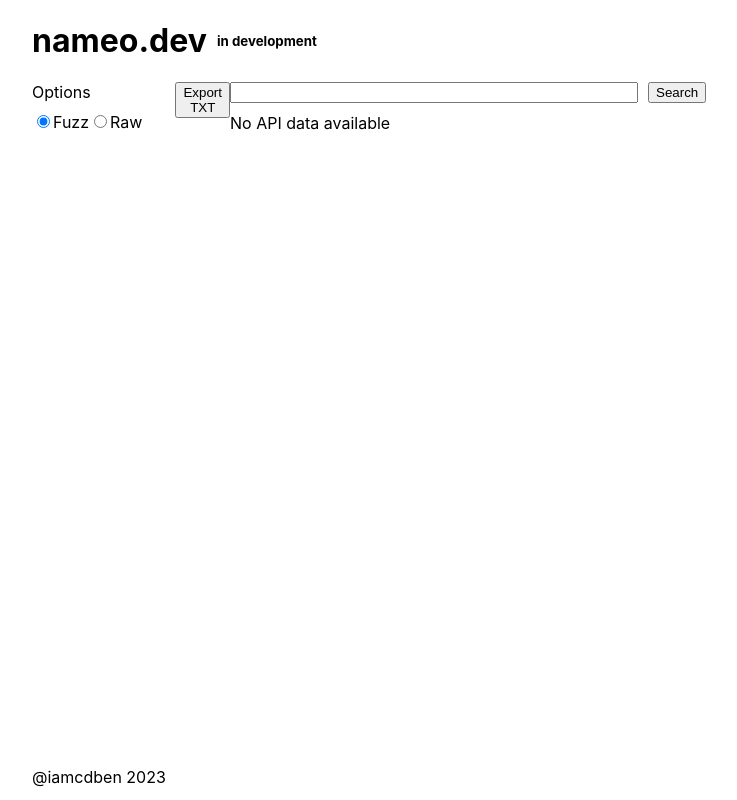
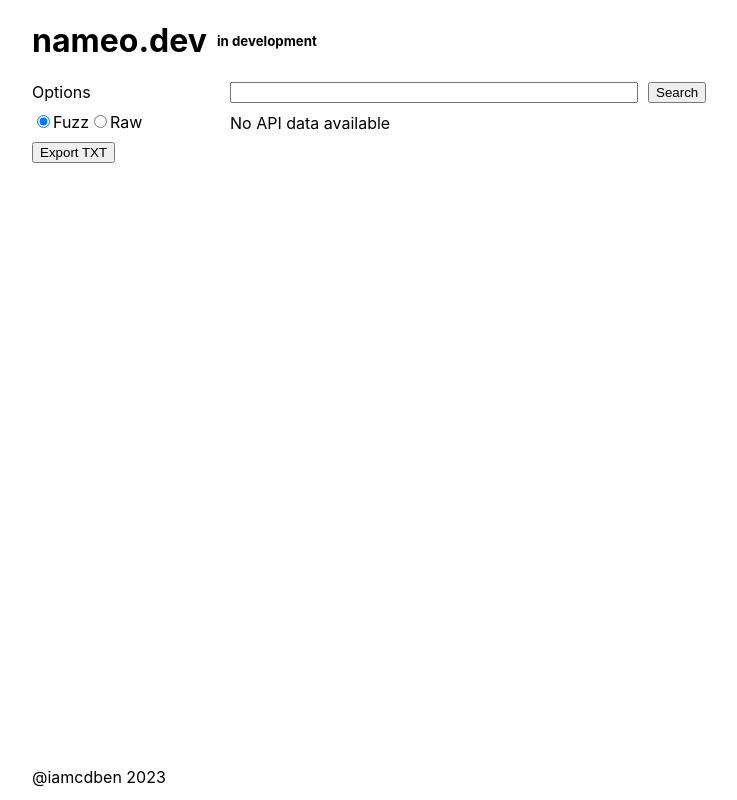
Before and after one commit to benjamin-mcdaniel/nameo-dev, a React (Create React App) app: page / in a window 1280 px wide. Shown: the top 800 px of the page, without its empty margins (145-882 px from the left). Built offline with nearby package versions, Linux system fonts and the light colour scheme.

Commit message:
maybeworks

```diff
--- a/src/components/body/body.module.scss
+++ b/src/components/body/body.module.scss
@@ -14,7 +14,7 @@
   display: flex;
   justify-content: center;
   justify-items: start;
- // padding-left: 50px;
+  // padding-left: 50px;
   width: 400px;
 }
 .center {
@@ -33,7 +33,7 @@
 }
 .sidebar {
   display: flex;
-  flex-direction: row;
+  flex-direction: column;
   justify-items: start;
   justify-content: start;
   width: 248px;
@@ -86,3 +86,13 @@
   margin-right: 10px;
   /* Add your styles for the delete button here */
 }
+.export {
+  align-items: center;
+  margin-top: 10px;
+  display: flex;
+  justify-items: stretch;
+  justify-content: space-between;
+  align-content: space-between;
+  flex-direction: row;
+  padding-left: 50px;
+}
--- a/src/components/body/body.tsx
+++ b/src/components/body/body.tsx
@@ -68,10 +68,13 @@
 
         // Make the API call
         fetch('https://jsonplaceholder.typicode.com/todos/1')
-      .then(response => response.json())
-      .then(json => {
+            .then((response) => response.json())
+            .then((json) => {
                 // Update the API data state
-        const newApiData = [`API response for ${apiType}: ${JSON.stringify(json)}`, ...apiData];
+                const newApiData = [
+                    `API response for ${apiType}: ${JSON.stringify(json)}`,
+                    ...apiData,
+                ];
                 setApiData(newApiData);
 
                 // Clear the input field
@@ -112,7 +115,7 @@
                         onSearchClick={handleSearchClick}
                     />
                 </div>
-        <div className={styles.exportButtonContainer}>
+                <div className={classNames(styles.exportButtonContainer, styles.export)}>
                     <button className={styles.exportButton} onClick={handleExportClick}>
                         Export TXT
                     </button>
@@ -137,7 +140,10 @@
                         apiData.map((line, index) => (
                             <div key={index} className={styles.lineContainer}>
                                 <div className={styles.deleteButtonContainer}>
-                  <button className={styles.deleteButton} onClick={() => handleDeleteLine(index)}>
+                                    <button
+                                        className={styles.deleteButton}
+                                        onClick={() => handleDeleteLine(index)}
+                                    >
                                         X
                                     </button>
                                 </div>
@@ -148,8 +154,6 @@
                         <div>No API data available</div>
                     )}
                 </div>
-
-
             </div>
         </div>
     );
```
Lines whose indentation alone changed are shown as unchanged.
